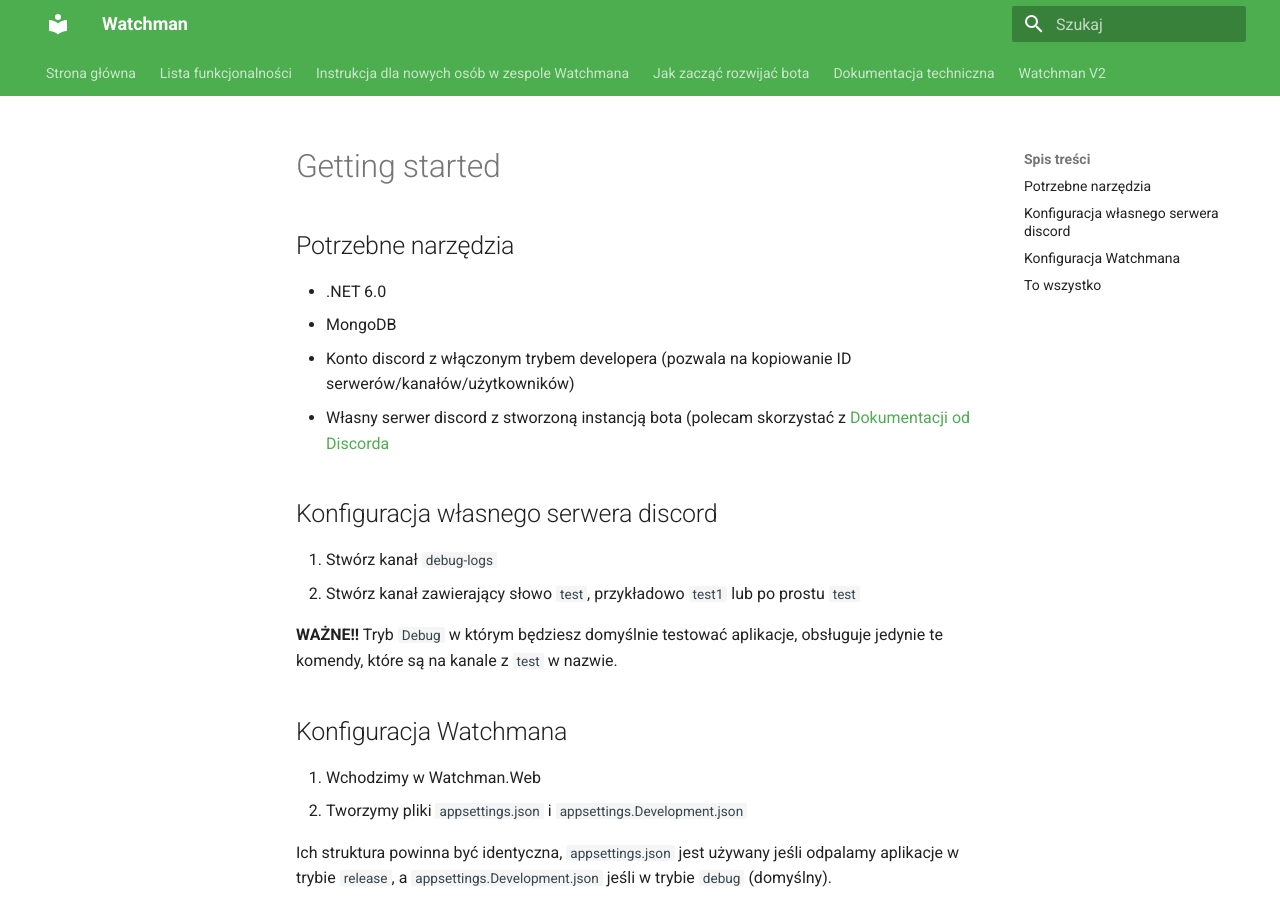
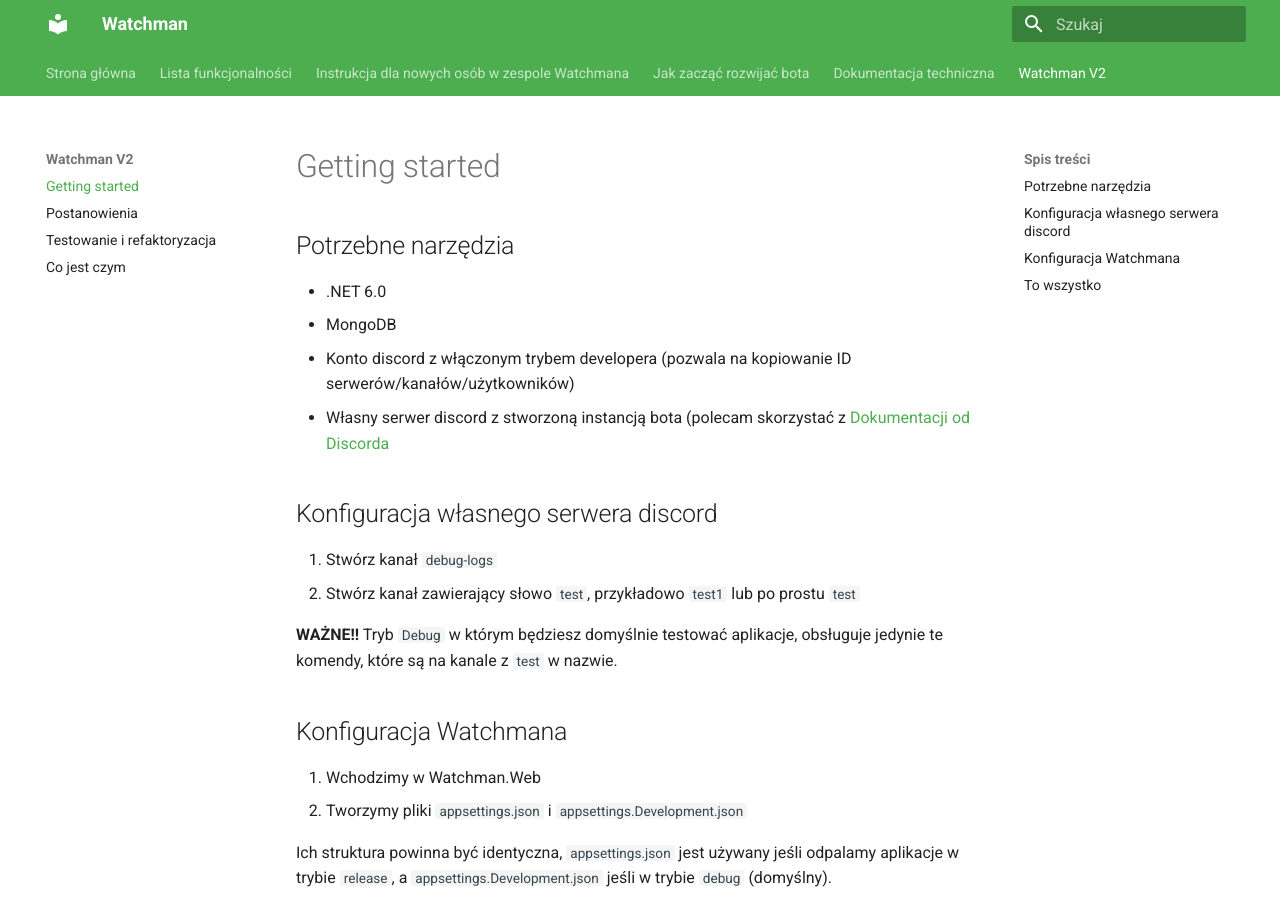
Before and after one commit to Devscord-Team/Watchman, an MkDocs documentation site: the page built from docs/WatchmanV2/0-getting-started.md, in a window 1280 px wide and 900 px high. Built offline with MkDocs 1.6.1 and Material for MkDocs 9.7.7, drawn with Linux system fonts in a browser that asks for light colours.

Commit message:
Update mkdocs.yml

```diff
--- a/mkdocs.yml
+++ b/mkdocs.yml
@@ -16,6 +16,7 @@ nav:
       - "Jak działa konfiguracja": 11-jak-dziala-konfiguracja.md
       - 'Co się dzieje podczas inicjalizacji': 194-inicjalizacja.md
   - "Watchman V2":
+    - "Getting started": WatchmanV2/0-getting-started.md
     - "Postanowienia": WatchmanV2/1-postanowienia.md
     - "Testowanie i refaktoryzacja": WatchmanV2/2-testowanie-i-refaktoryzacja.md
     - "Co jest czym": WatchmanV2/3-co-jest-czym.md
```
